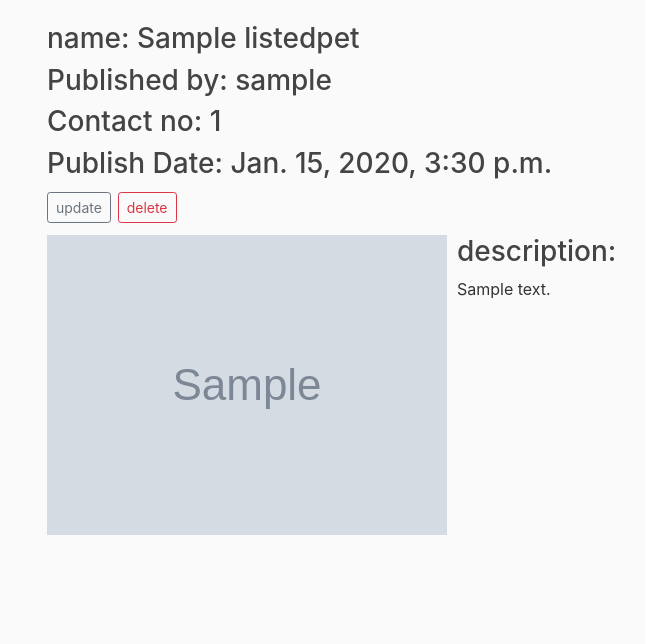
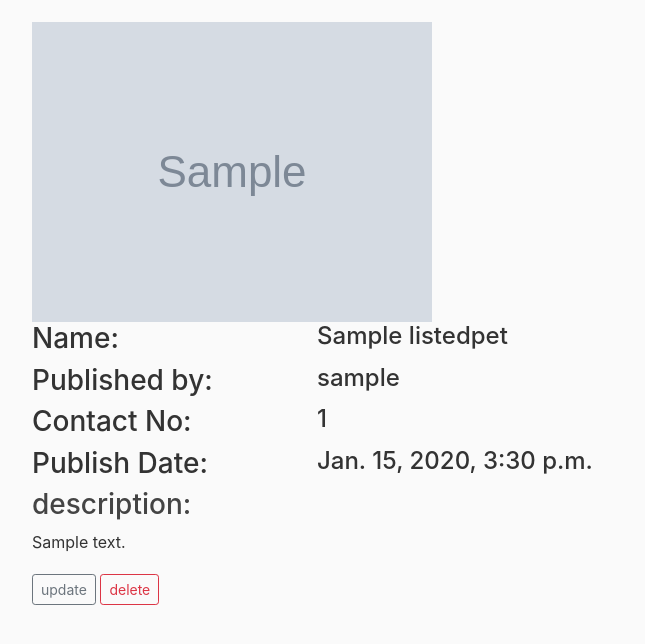
Before and after one commit to varunPthrowaway/brunoproject, a Django app: page /pet/1/ in a window 1280 px wide. Shown: the part 58-702 px from the top of the page, without its empty margins (53-698 px from the left). Run offline with Django 3.2, Linux system fonts and the light colour scheme; a user stored in the database is signed in; tables that the repository leaves empty hold one stand-in row (values such as "Sample post"); grey boxes marked "Sample" are stand-in pictures; some libraries are stand-ins or nearby versions.

Commit message:
fix details

```diff
--- a/adtool/templates/adtool/listedpet_detail.html
+++ b/adtool/templates/adtool/listedpet_detail.html
@@ -1,56 +1,41 @@
 {% extends 'adtool/base.html' %}
 {% load static %}
-
-{% block stylesheet %}
-<style>
-  .chartdiv {
-    overflow-y: scroll;
-    height: 520px;
-  }
-</style>
-{% endblock stylesheet %}
 
 {% block content %}
 {% if object %}
 
-<div>
-    <div class="container">
-        <legend>
-            <h3 class="h3">
-                name:     {{ object.name }}
-            </h3>
-            <!-- <h3 class="h3">
-                criteria: {{ object.criteria_verbose }} <button class="btn btn-primary">inquire</button>
-            </h3> -->
-            <h3 class="h3">
-                Published by: {{ object.user }}
-            </h3>
-            <h3 class="h3">
-                Contact no: {{ object.user.profile.contact_no }}
-            </h3>
-            <h3 class="h3">
-                Publish Date: {{ object.publish_date }}
-            </h3>
-            <div id="is_caretaking">
-                <h3 class="h3">
-                    Activity Start Date: {{ object.start_date }}
-                </h3>
-                <h3 class="h3">
-                    Activity End Date: {{ object.end_date }}
-                </h3>
-            </div>
-            {% if user == object.user %}
-                <a class="btn btn-outline-secondary btn-sm mt-1 mb-1" href="{% url 'update' object.id %}">update</a>
-                <a class="btn btn-outline-danger btn-sm mt-1 mb-1" href="{% url 'delete' object.id %}">delete</a>
-            {% endif %}
-        </legend>
-        <div>
-            <img src="{{ object.image.url }}" class="img-responsive"
-                style="float: left; margin-right: 10px;" />
-        </div>
-        <h3>description:</h3><p>{{ object.description }}</p>
+<img src="{{ object.image.url }}" class="img-responsive" />
+<div class="row">
+    <div class="col-lg-3 h3">Name:</div>
+    <div class="col-lg-5 h4">{{ object.name }}</div>
+</div>
+<div class="row">
+    <div class="col-lg-3 h3">Published by:</div>
+    <div class="col-lg-5 h4">{{ object.user }}</div>
+</div>
+<div class="row">
+    <div class="col-lg-3 h3">Contact No:</div>
+    <div class="col-lg-5 h4">{{ object.user.profile.contact_no }}</div>
+</div>
+<div class="row">
+    <div class="col-lg-3 h3">Publish Date:</div>
+    <div class="col-lg-5 h4">{{ object.publish_date }}</div>
+</div>
+<div id="is_caretaking">
+    <div class="row">
+        <div class="col-lg-3 h3">Activity Start Date:</div>
+        <div class="col-lg-5 h4">{{ object.start_date }}</div>
+    </div>
+    <div class="row">
+        <div class="col-lg-3 h3">Activity End Date:</div>
+        <div class="col-lg-5 h4">{{ object.end_date }}</div>
     </div>
 </div>
+<h3>description:</h3><p>{{ object.description }}</p>
+{% if user == object.user %}
+    <a class="btn btn-outline-secondary btn-sm mt-1 mb-1" href="{% url 'update' object.id %}">update</a>
+    <a class="btn btn-outline-danger btn-sm mt-1 mb-1" href="{% url 'delete' object.id %}">delete</a>
+{% endif %}
 
 {% endif %}
 {% endblock content %}
@@ -59,7 +44,8 @@
 <script src="https://ajax.googleapis.com/ajax/libs/jquery/1.12.0/jquery.min.js"></script>
 <script>
     $( '#is_caretaking' ).hide()
-    if (int("{{ object.criteria }}" === 1)) {
+    if ("{{ object.criteria }}" === '1') {
+        console.log("here");
         $( '#is_caretaking' ).show()
     }
 </script>
```
